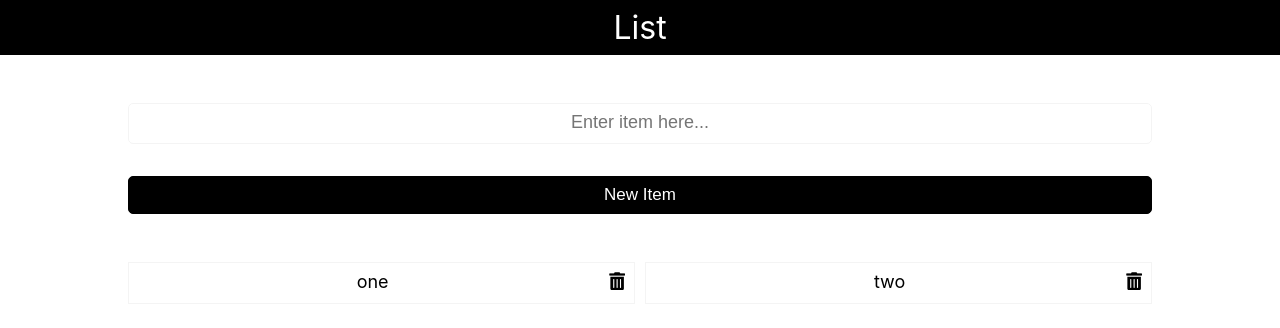
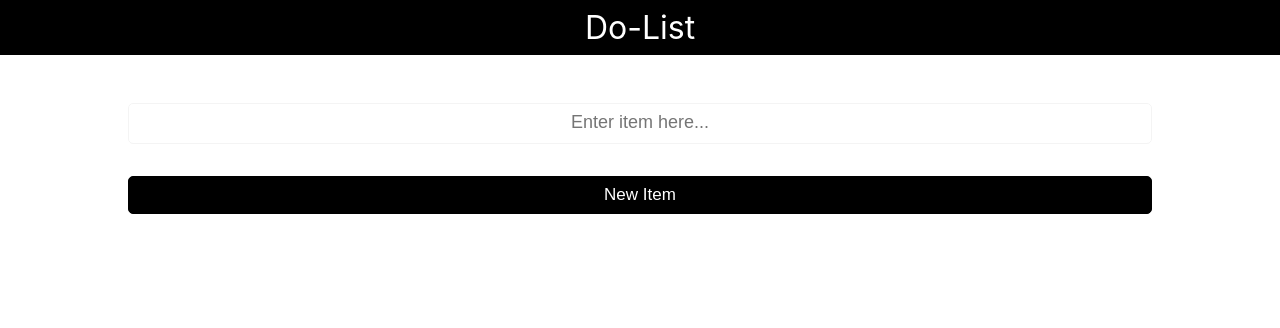
Before and after one commit to BradleyTim/lists, a React (Create React App) app: page / in a window 1280 px wide. Shown: the top 328 px of the page. Built offline with nearby package versions, Linux system fonts and the light colour scheme.

Commit message:
remove dummy data

```diff
--- a/src/App.js
+++ b/src/App.js
@@ -4,16 +4,7 @@ import './App.css';
 class App extends Component {
 	state = {
 		newTodo: '',
-		todos: [
-			{
-				id: 1,
-				title: 'one'
-			},
-			{
-				id: 2,
-				title: 'two'
-			}
-		]
+		todos: []
 	}
 
 	handleChange = e => {
@@ -24,10 +15,16 @@ class App extends Component {
 
 	addTodo = e => {
 		e.preventDefault();
-		this.setState({
+		if(this.state.newTodo.trim() === '') {
+			this.setState({
+				todos: [...this.state.todos]
+			});
+		} else {
+			this.setState({
 			todos: [{id: this.state.todos.length + 1, title: this.state.newTodo}, ...this.state.todos],
 			newTodo: ''
-		});
+			});
+		}
 	}
 
 	delete = (id) => {
@@ -40,7 +37,7 @@ class App extends Component {
   render() {
     return (
       <div>
-        <div className="header">List</div>
+        <div className="header">Do-List</div>
         <div className="container">
         	<form onSubmit={this.addTodo}>
         		<input type="text" onChange={this.handleChange} value={this.state.newTodo} placeholder="Enter item here..." />
```
